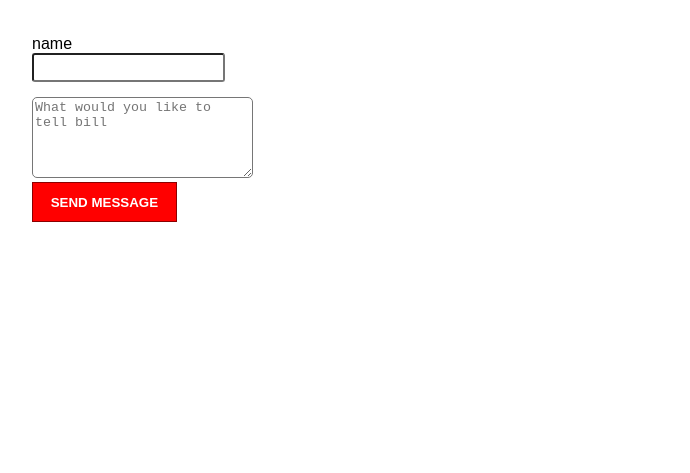
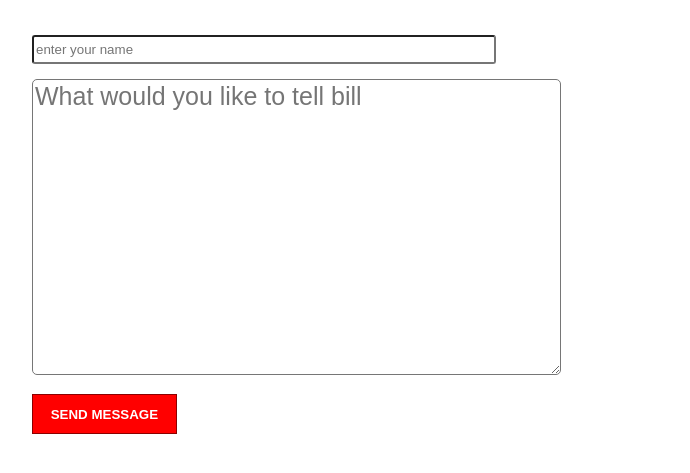
Before and after one commit to AjIsmael/firstrepo, a plain HTML site: page contact.html in a window 1280 px wide. Shown: the part 151-624 px from the top of the page, without its empty margins (68-758 px from the left). Drawn offline with Linux system fonts and the light colour scheme.

Commit message:
fixing a form

```diff
--- a/contact.html
+++ b/contact.html
@@ -17,9 +17,9 @@
     <section class ="contact-section">
       <h1>Contact Bill</h1><br>
       <form class="contact-form">
-        <label>name</label><br>
-        <input type="text"><br>
-        <textarea rows="5" cols="25"placeholder="What would you like to tell bill"></textarea><br>
+
+        <input type="text" placeholder="enter your name"><br>
+        <textarea rows="10" cols="35"placeholder="What would you like to tell bill"></textarea><br>
         <input type="submit" value="Send Message" >
       </form>
     </section>
--- a/main.css
+++ b/main.css
@@ -123,6 +123,7 @@ h1, h2 {
 }
 
 .contact-form input[type='text']{
+  width: 448px;
   padding: 5px 10px 5px 2px;
   border-radius: 3px;
 }
@@ -133,4 +134,8 @@ h1, h2 {
 .contact-form textarea {
   margin-top: 15px;
   border-radius: 5px;
+  font-family: sans-serif;
+  margin-bottom: 15px;
+  font-size: 25px;
+
 }
```
